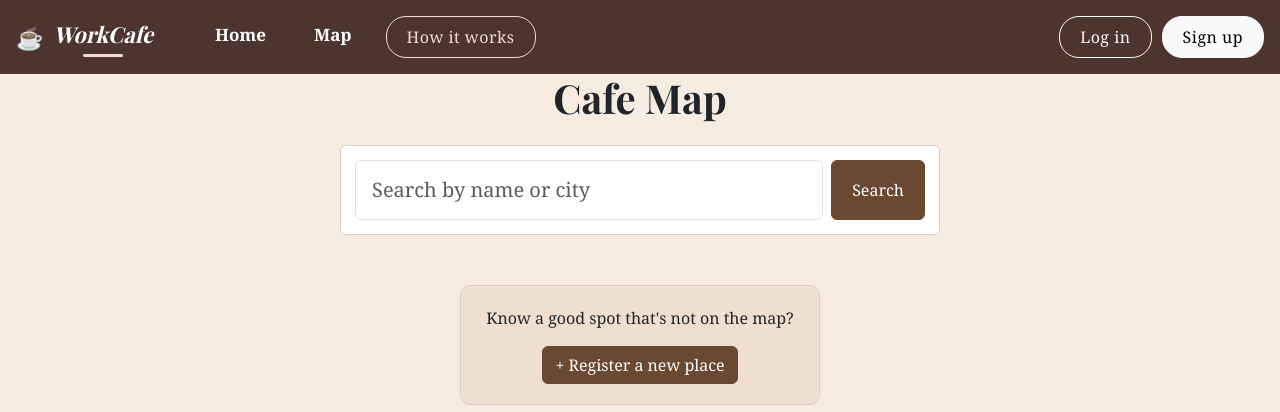
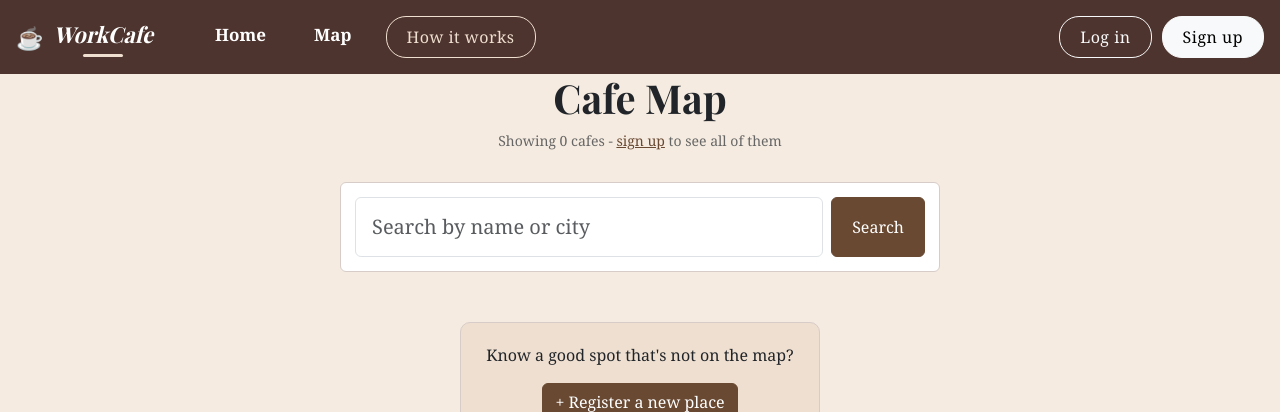
Before and after one commit to Anasztazia12/milestone3, a Django app: page /map/ in a window 1280 px wide. Shown: the top 412 px of the page. Run offline with Django 5.2, Linux system fonts and the light colour scheme; data that the repository does not hold is empty.

Commit message:
Update README, styles, and templates: change booking to check-in terminology, add welcome message for authenticated users, and enhance map page with cafe count display.

```diff
--- a/core/templates/index.html
+++ b/core/templates/index.html
@@ -88,6 +88,10 @@
         <div class="hero-text">
             <h1>WorkCafe</h1>
 
+            {% if user.is_authenticated %}
+                <p class="welcome">Welcome, {{ user.username }}!</p>
+            {% endif %}
+
             <p>Search for a nearby cafe or workspace with good wifi and a quiet corner.</p>
 
             <form class="search-form d-flex" role="search">
--- a/core/templates/map.html
+++ b/core/templates/map.html
@@ -44,6 +44,7 @@
 
     <!-- map page content -->
     <h1>Cafe Map</h1>
+    <p class="text-center signup-hint">Showing {{ cafe_count }} cafe{{ cafe_count|pluralize }}{% if not user.is_authenticated %} - <a href="/signup/">sign up</a> to see all of them{% endif %}</p>
 
     <div class="map-top-row">
         <form class="search-form d-flex" role="search">
@@ -88,16 +89,7 @@
     <script src="https://cdn.jsdelivr.net/npm/bootstrap@5.3.3/dist/js/bootstrap.bundle.min.js"></script>
     <script src="https://cdnjs.cloudflare.com/ajax/libs/leaflet/1.9.4/leaflet.min.js"></script>
     <script>
-        var cafes = [
-            { name: "Prufrock Coffee", lat: 51.5204, lng: -0.1086 },
-            { name: "Grind Shoreditch", lat: 51.5256, lng: -0.0877 },
-            { name: "The Watch House", lat: 51.5002, lng: -0.0815 },
-            { name: "Foundation Coffee House", lat: 53.4832, lng: -2.2331 },
-            { name: "Takk Coffee Co.", lat: 53.4818, lng: -2.2312 },
-            { name: "Ezra & Gil", lat: 53.4827, lng: -2.2325 },
-            { name: "Strangers Coffee House", lat: 52.6321, lng: 1.2965 },
-            { name: "The Birdcage", lat: 52.6304, lng: 1.2937 }
-        ];
+        var cafes = {{ cafes_json|safe }};
 
         var map = L.map('cafe-map').setView([52.5, -1.5], 6);
 
--- a/core/views.py
+++ b/core/views.py
@@ -1,4 +1,5 @@
 import os
+import json
 import requests
 from django.shortcuts import render, redirect, get_object_or_404
 from django.contrib.auth import authenticate, login, logout
@@ -65,7 +66,25 @@ def home(request):
 
 
 def map_page(request):
-    return render(request, 'map.html')
+    if request.user.is_authenticated:
+        cafes = Cafe.objects.all()
+    else:
+        cafes = Cafe.objects.filter(members_only=False)
+
+    cafes_data = []
+    for cafe in cafes:
+        if cafe.latitude is not None and cafe.longitude is not None:
+            cafes_data.append({
+                'name': cafe.name,
+                'lat': cafe.latitude,
+                'lng': cafe.longitude,
+            })
+
+    context = {
+        'cafes_json': json.dumps(cafes_data),
+        'cafe_count': len(cafes_data),
+    }
+    return render(request, 'map.html', context)
 
 
 def login_page(request):
```
Also changed, not shown: assets/css/style.css (+7 -0 lines), README.md.
